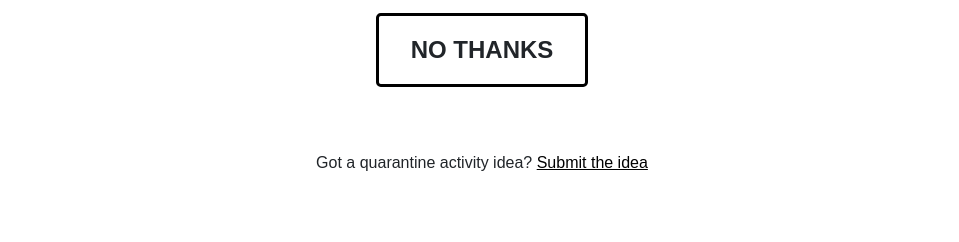
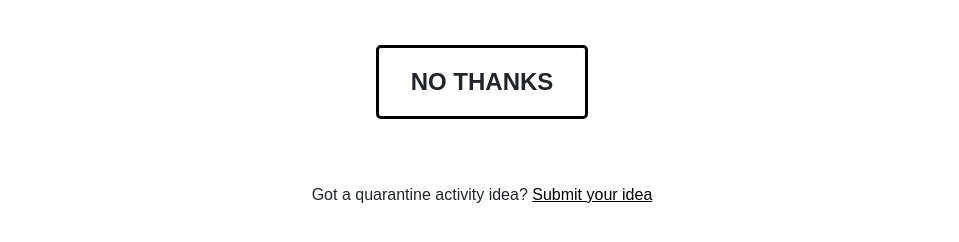
Before and after one commit to sneelz/What-should-I-do-today, a plain HTML site: page index.html in a window 1280 px wide. Shown: the part 400-642 px from the top of the page, without its empty margins (158-1117 px from the left). Drawn offline with Linux system fonts and the light colour scheme.

Commit message:
Minor updates

```diff
--- a/css/style.css
+++ b/css/style.css
@@ -5,7 +5,7 @@ body {
 }
 
 .covid-main {
-    padding: 6rem 4rem 4rem 4rem;
+    padding: 8rem 4rem 4rem 4rem;
 }
 
 .covid-main .covid-heading {
--- a/index.html
+++ b/index.html
@@ -26,7 +26,7 @@
             </div>
             <div class="row">
                 <div class="col">
-                    <p class="covid-footer">Got a quarantine activity idea? <a href="https://forms.gle/HcVBBQnEgQ16FSzq6" target="_blank">Submit the idea</a></p>
+                    <p class="covid-footer">Got a quarantine activity idea? <a href="https://forms.gle/HcVBBQnEgQ16FSzq6" target="_blank">Submit your idea</a></p>
                 </div>
             </div>
         </div>
```
